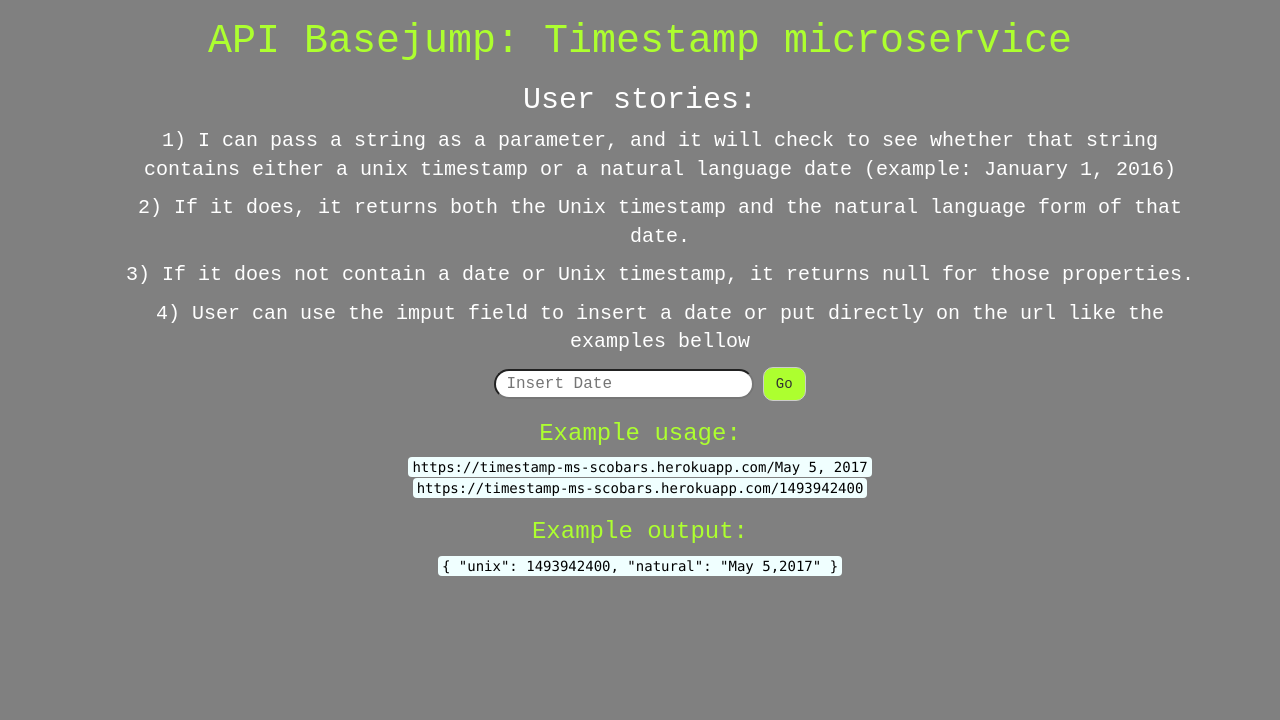
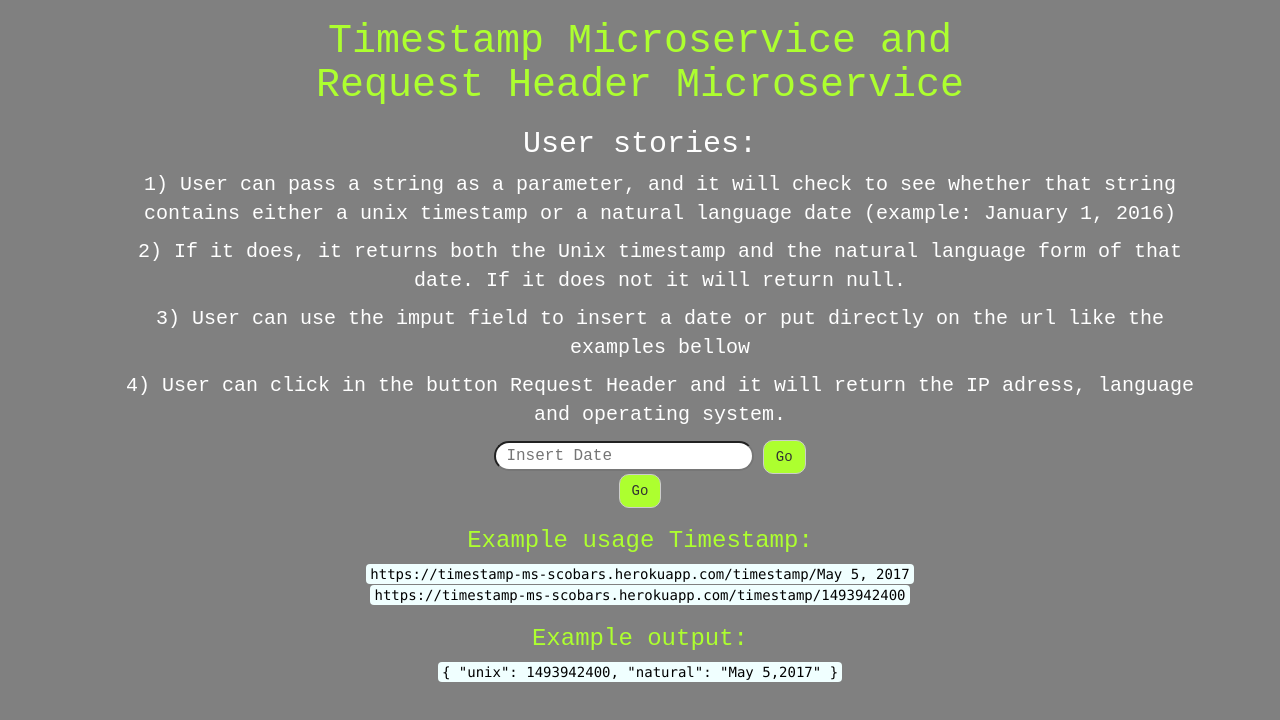
Before and after one commit to SCOBARS900/timestamp-ms-scobars, a website: page public/index.html in a window 1280 px wide. Drawn offline with nearby package versions, Linux system fonts and the light colour scheme.

Commit message:
Add request header project

```diff
--- a/package.json
+++ b/package.json
@@ -19,6 +19,7 @@
   "dependencies": {
     "body-parser": "^1.17.1",
     "cors": "^2.8.3",
-    "express": "^4.15.2"
+    "express": "^4.15.2",
+    "express-useragent": "^1.0.7"
   }
 }
--- a/public/index.html
+++ b/public/index.html
@@ -1,7 +1,7 @@
 <!doctype html>
 <html lang="en" ng-app>
     <head>
-        <title>Timestamp microservice</title>
+        <title>Timestamp Microservice and Request Header Microservice</title>
         <link rel="stylesheet" href="https://maxcdn.bootstrapcdn.com/bootstrap/3.3.6/css/bootstrap.min.css">
         <script src="https://cdnjs.cloudflare.com/ajax/libs/angular.js/1.6.1/angular.js"></script>
         <link rel="stylesheet" href="css/style.css">
@@ -9,27 +9,32 @@
     <body>
         <div class="container">
             <h1 class="header">
-                API Basejump: Timestamp microservice
+                Timestamp Microservice and<br>
+                Request Header Microservice
             </h1>
             <div>
                 <h2>User stories:</h2>
-                <ul>1) I can pass a string as a parameter, and it will check to see whether that string
+                <ul>1) User can pass a string as a parameter, and it will check to see whether that string
                 contains either a unix timestamp or a natural language date (example: January 1, 2016)</ul>
-                <ul>2) If it does, it returns both the Unix timestamp and the natural language form of that date.</ul>
-                <ul>3) If it does not contain a date or Unix timestamp, it returns null for those properties.</ul>
-                <ul>4) User can use the imput field to insert a date or put directly on the url like the examples bellow</ul>
+                <ul>2) If it does, it returns both the Unix timestamp and the natural language form of that date. If it does not it will return null.</ul>
+                <ul>3) User can use the imput field to insert a date or put directly on the url like the examples bellow</ul>
+                <ul>4) User can click in the button Request Header and it will return the IP adress, language and operating system.</ul>
             </div>
 
             <section>
             <input id="imputDate" placeholder="Insert Date" ng-model="timeP">
-            <a class="btn btn-default" href="https://timestamp-ms-scobars.herokuapp.com/{{timeP}}">Go</a>
+            <a class="btn btn-default" href="https://timestamp-ms-scobars.herokuapp.com/timestamp/{{timeP}}">Go</a>
+            </section>
+
+            <section>
+            <a class="btn btn-default" href="https://timestamp-ms-scobars.herokuapp.com/requestheader">Go</a>
             </section>
 
 
 
-            <h3>Example usage:</h3>
-            <code>https://timestamp-ms-scobars.herokuapp.com/May 5, 2017</code><br>
-            <code>https://timestamp-ms-scobars.herokuapp.com/1493942400</code>
+            <h3>Example usage Timestamp:</h3>
+            <code>https://timestamp-ms-scobars.herokuapp.com/timestamp/May 5, 2017</code><br>
+            <code>https://timestamp-ms-scobars.herokuapp.com/timestamp/1493942400</code>
             <h3>Example output:</h3>
             <code>
                 {
```
Also changed, not shown: app.js (+18 -1 lines).
